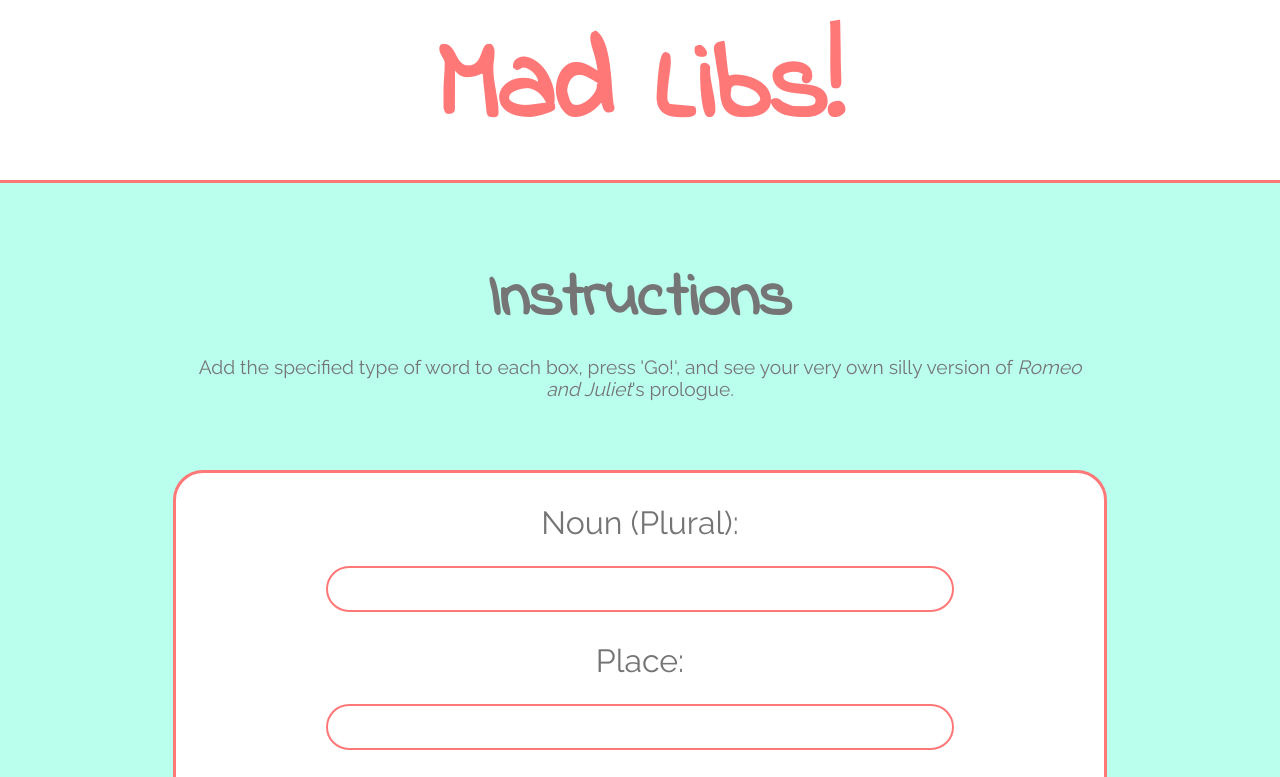
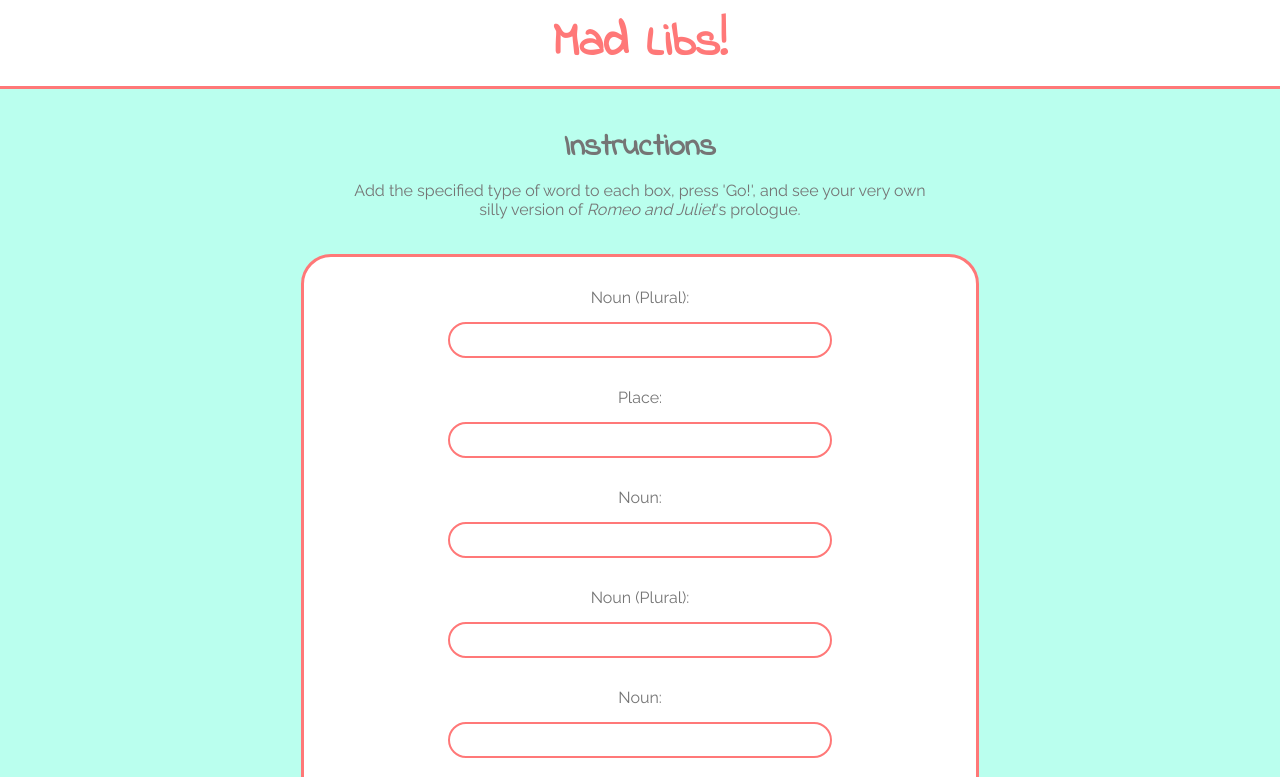
Before and after one commit to claire-thompson/mad-libs-game, a plain HTML site: page index.html in a window 1280 px wide. Shown: the top 777 px of the page. Drawn offline with Linux system fonts and the light colour scheme.

Commit message:
Tablet and desktop styles

```diff
--- a/style.css
+++ b/style.css
@@ -145,3 +145,85 @@ h2 {
 footer {
     padding: 50px 0 20px 0;
 }
+
+/***** Tablet Styles *****/
+
+@media only screen and (min-width: 768px) {
+
+    /* Header */
+
+    h1 {
+        font-size: 5em;
+    }
+
+    /* Instructions */
+
+    #instructions {
+        width: 60%;
+        padding: 50px 0
+    }
+
+    h2 {
+        font-size: 3em;
+    }
+
+    /* Story Form */
+
+    .story-input label {
+        font-size: 1.5em;
+    }
+
+}
+
+/***** Desktop Styles *****/
+
+@media only screen and (min-width: 1024px) {
+
+    /* Header */
+
+    h1 {
+        font-size: 3em;
+    }
+
+    /* Instructions */
+
+    #instructions {
+        width: 46%;
+        padding: 35px 0;
+    }
+
+    h2 {
+        font-size: 2em;
+    }
+
+    #instructions p {
+        font-size: 1em;
+    }
+
+    /* Story Form */
+
+    #story-form {
+        width: 50%;
+    }
+
+    .story-input {
+        width: 60%;
+    }
+
+    .story-input label {
+        font-size: 1em;
+        padding-bottom: 15px;
+    }
+
+    .story-input input {
+        font-size: 1em;
+        height: 30px;
+    }
+
+    button {
+        width: 35%;
+        font-size: 2em;
+        margin: 30px 0;
+    }
+
+}
```
